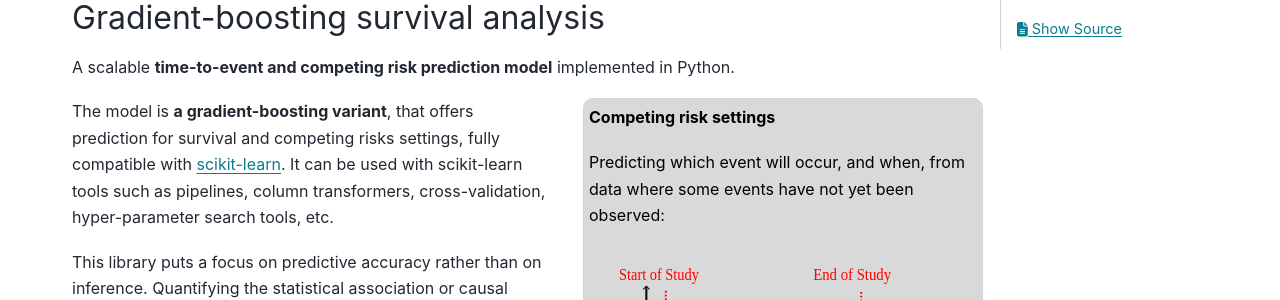
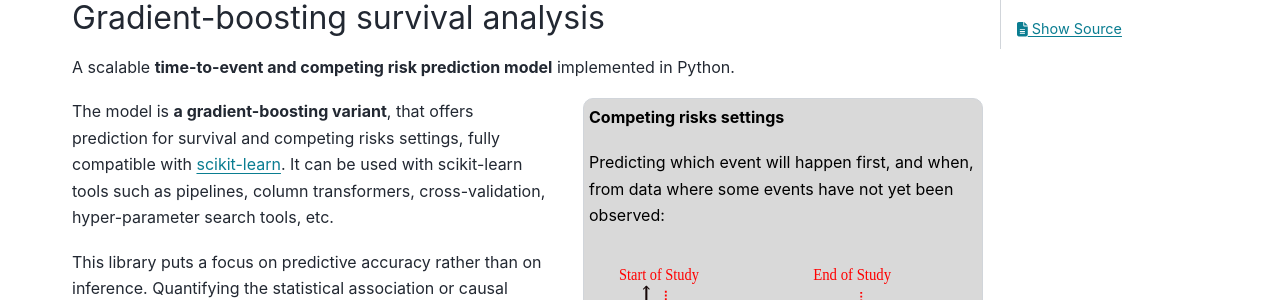
Before and after one commit to soda-inria/hazardous, a Sphinx documentation site: the page built from doc/index.rst, in a window 1280 px wide and 1214 px high. Shown: the part 194-494 px from the top of the window. Built offline with Sphinx 7.4.7 and the PyData theme 0.15.4, drawn with Linux system fonts in a browser that asks for light colours; pages that are not in the unit, such as notebooks, are missing from menus.

Commit message:
fix typo

```diff
--- a/doc/index.rst
+++ b/doc/index.rst
@@ -22,9 +22,9 @@
 
 .. container:: index-box sd-card
 
-   **Competing risk settings**
+   **Competing risks settings**
 
-   Predicting which event will occur, and when, from data where some
+   Predicting which event will happen first, and when, from data where some
    events have not yet been observed:
 
    .. image:: competing_risk_diagram.svg
```
